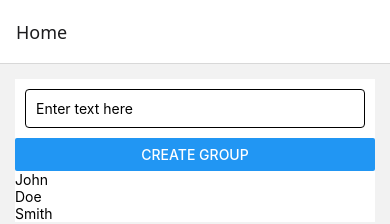
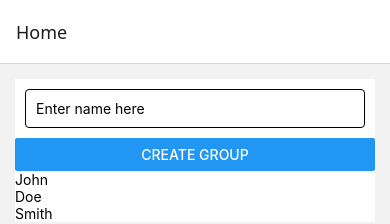
Before and after one commit to psanirudh/SplitShare, a React Native app in the folder Split-Share-ReactNative/: screen /Home in a window 390 px wide. Shown: the top 224 px of the page. Built offline with nearby package versions, Linux system fonts and the light colour scheme.

Commit message:
spell correct

```diff
--- a/Split-Share-ReactNative/Home.jsx
+++ b/Split-Share-ReactNative/Home.jsx
@@ -42,7 +42,7 @@ const Home = ({navigation}) =>{
         <StatusBar />
         <View>
         <TextInput
-        placeholder="Enter text here" style={styles.groupInput}
+        placeholder="Enter name here" style={styles.groupInput}
               onChangeText={ textt => handleInputChange(textt)}
       />
           <Button title='Create Group'
```
